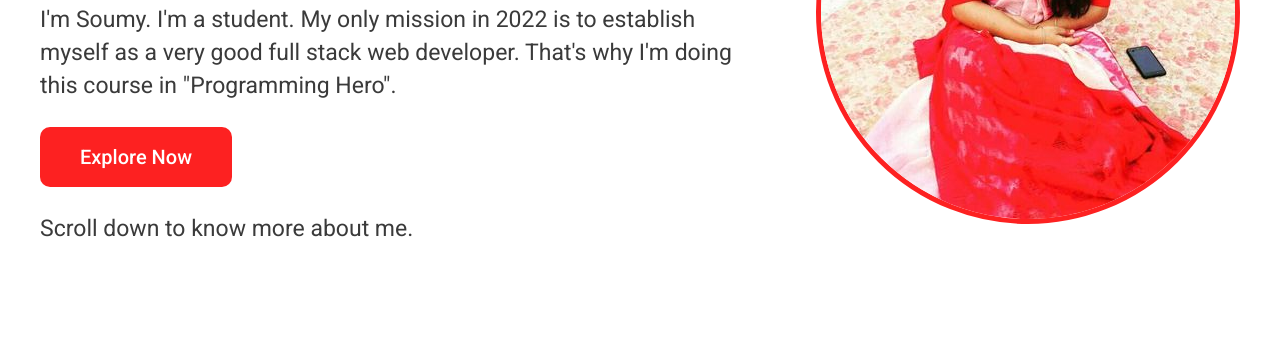
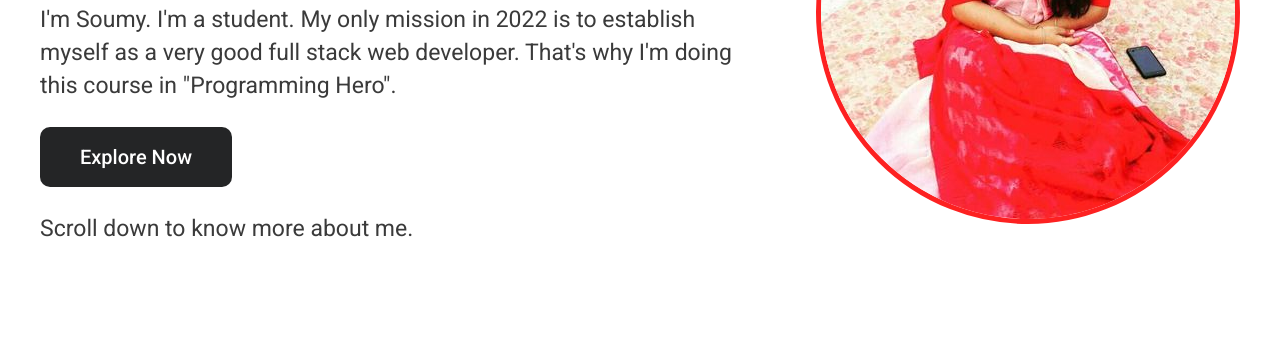
Before and after one commit to mayesha6/misson2022, a plain HTML site: page index.html in a window 1280 px wide. In both pictures the pointer is over the link "Explore Now". Shown: the part 300-648 px from the top of the page. Drawn offline with nearby package versions, Linux system fonts and the light colour scheme; a script that the page names is missing.

Commit message:
hover on button

```diff
--- a/assets/css/main.css
+++ b/assets/css/main.css
@@ -56,6 +56,10 @@ a{
     font-weight: 500;
     font-size: 20px;
     border-radius: 10px;
+    transition:0.3s all;
+}
+.button:hover {
+    background: #242526;
 }
 .flex{
     display: flex;
```
Also changed, not shown: New Text Document.txt (added).
